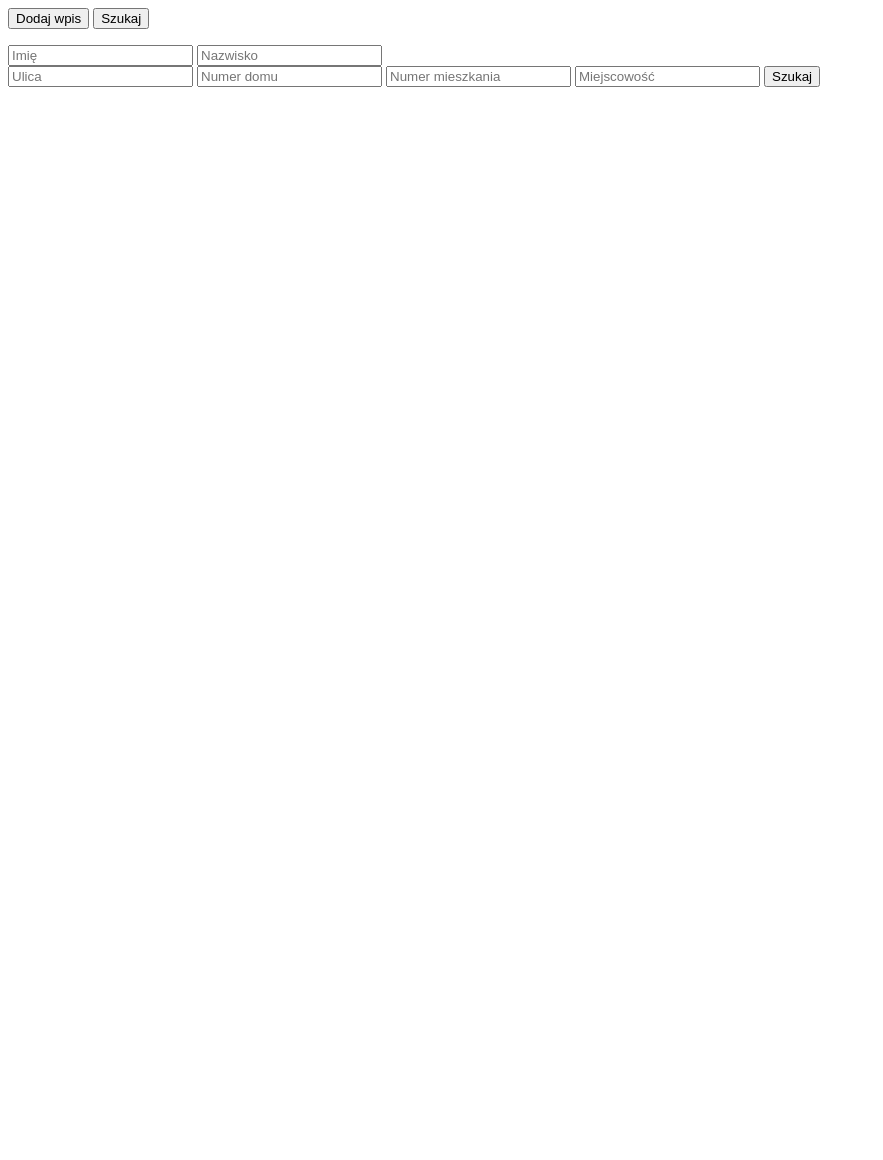
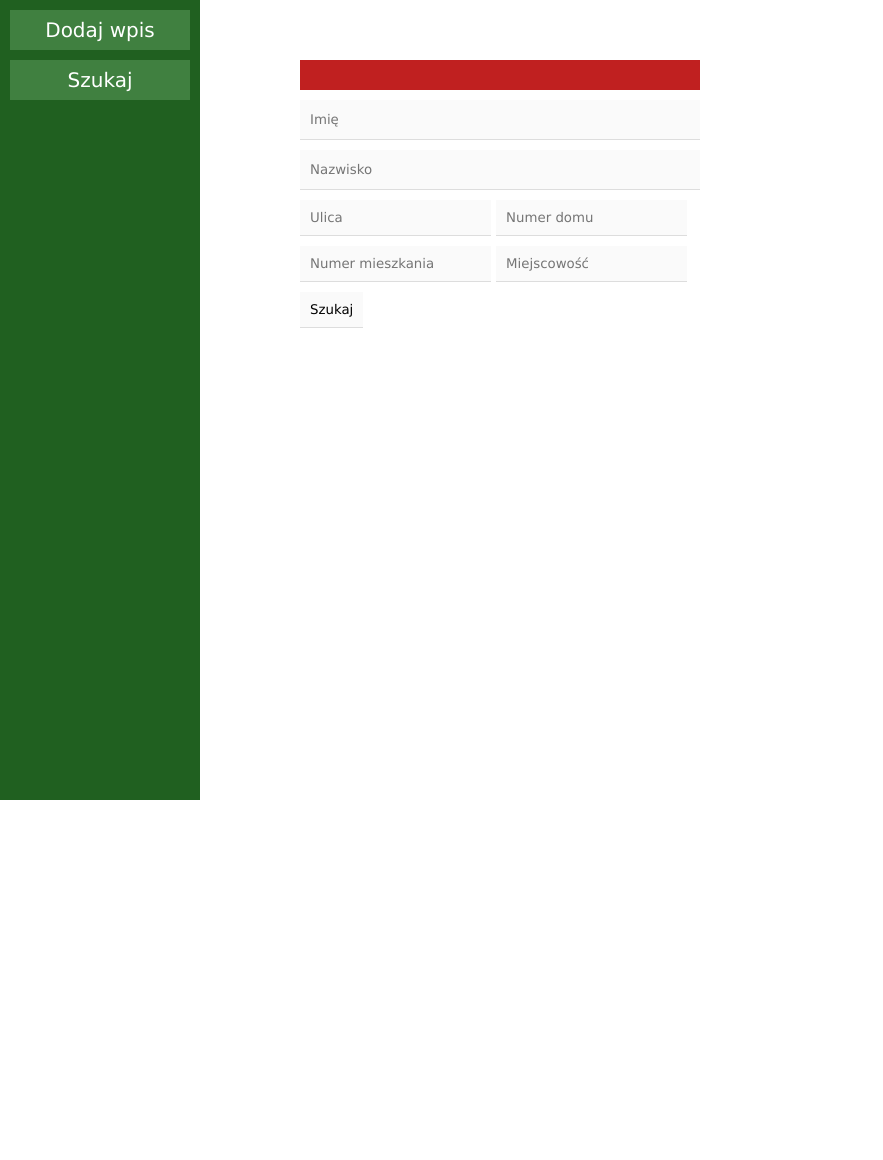
Before and after one commit to hartuna/Phone-book, a PHP site: page / in a window 1280 px wide. Shown: the whole page, without its empty margins (0-883 px from the left). Before the commit the page ends 87 px from the top, so only its background shows below. Run offline with PHP 8.4, Linux system fonts and the light colour scheme; data that the repository does not hold is empty.

Commit message:
Added first style part of default search

```diff
--- a/index.php
+++ b/index.php
@@ -10,15 +10,12 @@
 		else{
 			if(isset($_POST['firstName'])){
 				if($firstName == '' && $lastName != ''){
-					$error = 'Uzupełnij imię!';
 					$firstNameError = true;
 				}
 				else if($firstName != '' && $lastName == ''){
-					$error = 'Uzupełnij nazwisko!';
 					$lastNameError = true;
 				}
 				else if($firstName == '' && $lastName == ''){
-					$error = 'Uzupełnij imię i nazwisko!';
 					$firstNameError = true;
 					$lastNameError = true;
 				}
@@ -32,6 +29,7 @@
 <head>
 	<title>Phone book</title>
 	<meta charset="utf-8" />
+	<link href="style.css" rel="stylesheet" type="text/css" media="all" />
 </head>
 <body>
 	<nav>
@@ -39,7 +37,7 @@
 		<a href="#"><button>Szukaj</button></a>
 	</nav>
 	<div id="container">
-		<p id="error"><?php if(isset($error)){ echo $error; } ?></p>
+		<p class="error"><?php if($firstNameError || $lastNameError){ echo '<span>Brakujące dane!</span> '; } ?></p>
 		<form method="post" action="<?php echo $_SERVER['REQUEST_URI']; ?>">
 			<div id="defaultSearch">
 				<input class="<?php if($firstNameError){ echo 'red'; }else{ echo 'normal'; } ?>" type="text" placeholder="Imię" name="firstName" value="<?php if(isset($firstName)){ echo $firstName; } ?>">
--- /dev/null
+++ b/style.css
@@ -0,0 +1,55 @@
+@charset 'utf-8';
+*{
+	padding: 0px;
+	margin: 0px;
+	box-sizing: border-box;
+	font-family: 'Verdana';
+}
+nav{
+	position: fixed;
+	top: 0px;
+	left: 0px;
+	width: 200px;
+	height: 100%;
+	background-color: #206020;
+}
+button{
+	margin: 10px 10px 0px 10px;
+	width: 180px;
+	height: 40px;
+	border: none;
+	background-color: #408040;
+	color: #ffffff;
+	font-size: 20px;
+}
+button:hover{
+	cursor: pointer;
+	background-color: #509050;
+}
+.error{
+	padding-top: 4px;
+	margin-bottom: 10px;
+	height: 30px;
+	background-color: #c02020;
+	color: #ffffff;
+	text-align: center;
+}
+#container{
+	margin: 60px 0px 100px 300px;
+	width: 400px;
+	height: 1000px;
+}
+input{
+	padding: 10px;
+	margin-bottom: 10px;
+	border: none;
+	border-bottom: 1px solid #dddddd;
+	background-color: #fafafa;
+}
+#defaultSearch input{
+	width: 400px;
+	height: 40px;
+}
+.red{
+	border-bottom: 1px solid #c02020;
+}
```
